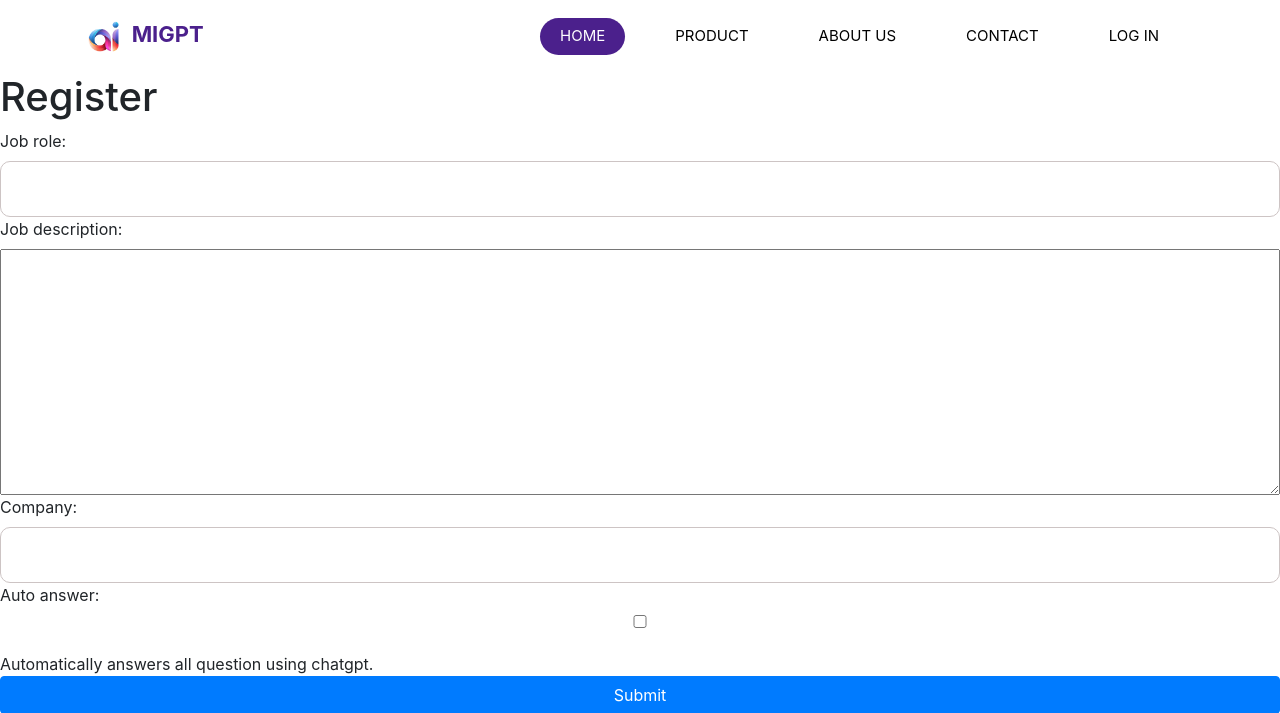
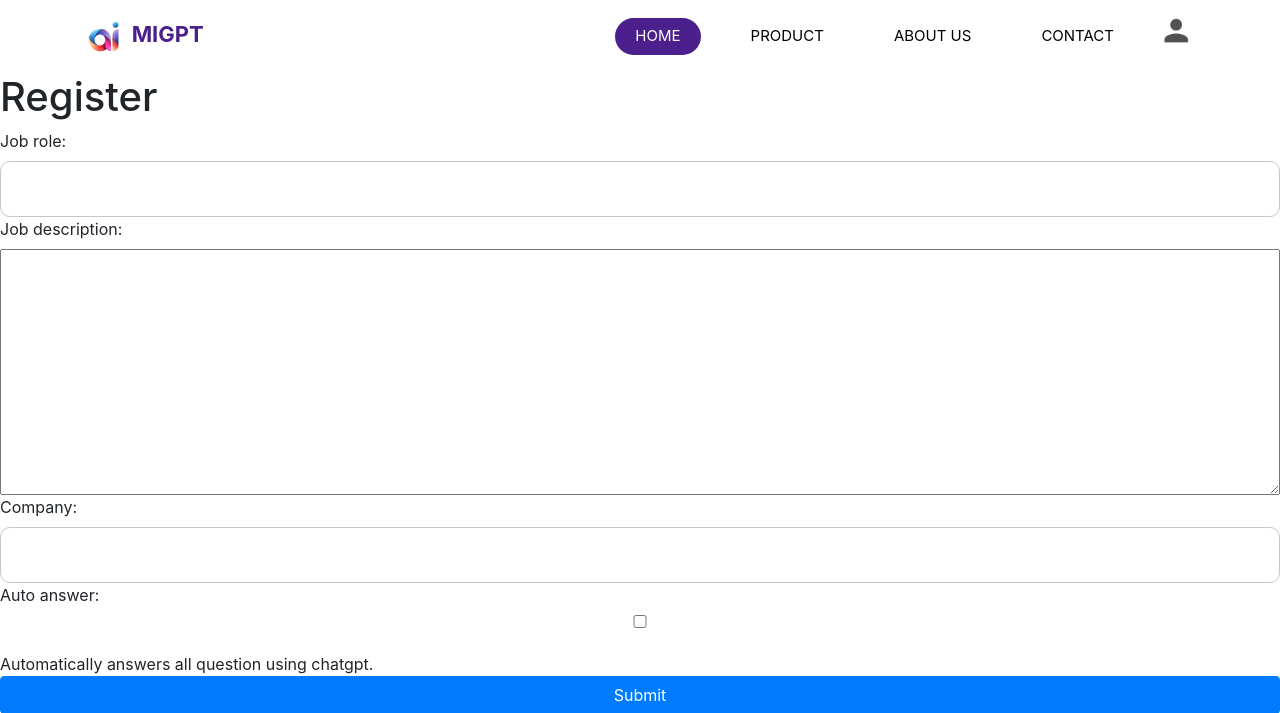
Before and after one commit to shubh-tripath-i/InterviewStreak, a Django app: page /create-interview-session/ in a window 1280 px wide. Shown: the top 713 px of the page. Run offline with Django 4.2, Linux system fonts and the light colour scheme; the visitor is signed in with stand-in values (Sample User, id 1); some libraries are stand-ins or nearby versions.

Commit message:
login logout drop down

```diff
--- a/mysite/migpt/static/migpt/css/main.css
+++ b/mysite/migpt/static/migpt/css/main.css
@@ -202,6 +202,79 @@ a:focus {
 }
 
 /*end header section*/
+/*user logo section*/
+.user-pic{
+  width:35px;
+  height: 35px;
+  border-radius: 50%;
+  cursor: pointer;
+  margin-left: 10px;
+  margin-top: 5px;
+}
+.sub-menu-wrap{
+  position: absolute;
+  top:100%;
+  right: 0%;
+  width:300px;
+  max-height: 0px;
+  overflow: hidden;
+  transition: max-height 0.5s;
+  border-radius: 15%;
+}
+.sub-menu-wrap.open-menu{
+  max-height: 400px;
+}
+.sub-menu{
+  background-color: rgb(197, 181, 220);
+  padding: 20px;
+  margin: 10px;
+
+}
+.user-info{
+  display: flex;
+  align-items: center;
+}
+.user-info h5{
+  font-weight: 500;
+  padding-left: 5%;
+}
+.user-info-img{
+  width: 40px;
+  border-radius: 50%;
+  margin-right: 5px;
+}
+.sub-menu hr{
+  border: 0;
+  height: 2px;
+  width: 100%;
+  background-color:black;
+  margin: 15px 0px 10px;
+}
+.sub-menu-link{
+  display: flex;
+  align-items: center;
+  text-decoration: none;
+  color: #525252;
+  margin: 12px 0;
+}
+.sub-menu-link p{
+  width: 100%;
+}
+.sub-menu-link img{
+ width: 40px;
+ background-color: #e5e5e5;
+ border-radius: 50%;
+ padding: 8px;
+ margin-right: 15px;
+}
+
+.sub-menu-link:hover li {
+  font-weight: 600;
+
+}
+
+
+/*end user logo section*/
 /* slider section */
 .slider_section {
   -webkit-box-flex: 1;
--- a/mysite/migpt/templates/migpt/base.html
+++ b/mysite/migpt/templates/migpt/base.html
@@ -57,14 +57,50 @@
                                 <li class="nav-item">
                                 <a class="nav-link" href="contact.html">Contact </a>
                                 </li>
-                                <li class="nav-item">
-                                <a class="nav-link" href="{% url 'login' %}">Log In</a>
 
+                                  {% if not user.is_authenticated %}
+                                    <li class="nav-item">
+                                        <a class="nav-link" href="{% url 'login' %}">Log IN</a>
+                                    </li>
+                                    {% else %}
+                                    {% endif %}
+                                    {% if user.is_authenticated %}
+                                    <img class="user-pic" src="{% static 'migpt/images/profile.png' %}" alt="User Profile Icon" onclick="toggleMenu()">
+                                    <div class="sub-menu-wrap" id="subMenu">
+                                        <div class="sub-menu">
+                                            <div class="user-info">
+                                                <img class="user-pic" src="{% static 'migpt/images/profile.png' %}" alt="User Profile Icon">
+                                                <h5>user name</h5>
+                                            </div>
+                                            <hr>
+                                            <a href="{% url 'migpt:view_profile' %}" class="sub-menu-link">
+                                                <img src="{% static 'migpt/images/profile.png' %}" alt="">
+                                                <p>View Profile</p>
+
+                                            </a>
+                                            <a href="#" class="sub-menu-link">
+                                                <img src="{% static 'migpt/images/help.png' %}" alt="">
+                                                <p>help & Support</p>
+                                            </a>
+                                            <a href="{% url 'logout' %}" class="sub-menu-link">
+                                                <img src="{% static 'migpt/images/logout.png' %}" alt="">
+                                                <p>Logout</p>
+                                            </a>
+
+                                        </div>
+                                    </div>
+                                {% endif %}
                             </ul>
                             </div>
                         </div>
                     </nav>
                 </div>
             </header>
+        <script>
+            let subMenu = document.getElementById("subMenu");
+            function toggleMenu(){
+                subMenu.classList.toggle("open-menu")
+            }
+        </script>
     </body>
 </html>
```
Also changed, not shown: mysite/migpt/templates/migpt/view_profile.html (+11 -12 lines), mysite/migpt/static/migpt/images/about-img1.jpg (deleted), mysite/migpt/static/migpt/images/help.png (added), mysite/migpt/static/migpt/images/logout.png (added), mysite/migpt/static/migpt/images/profile.png (added), mysite/migpt/templates/migpt/images/profile.png (added).
